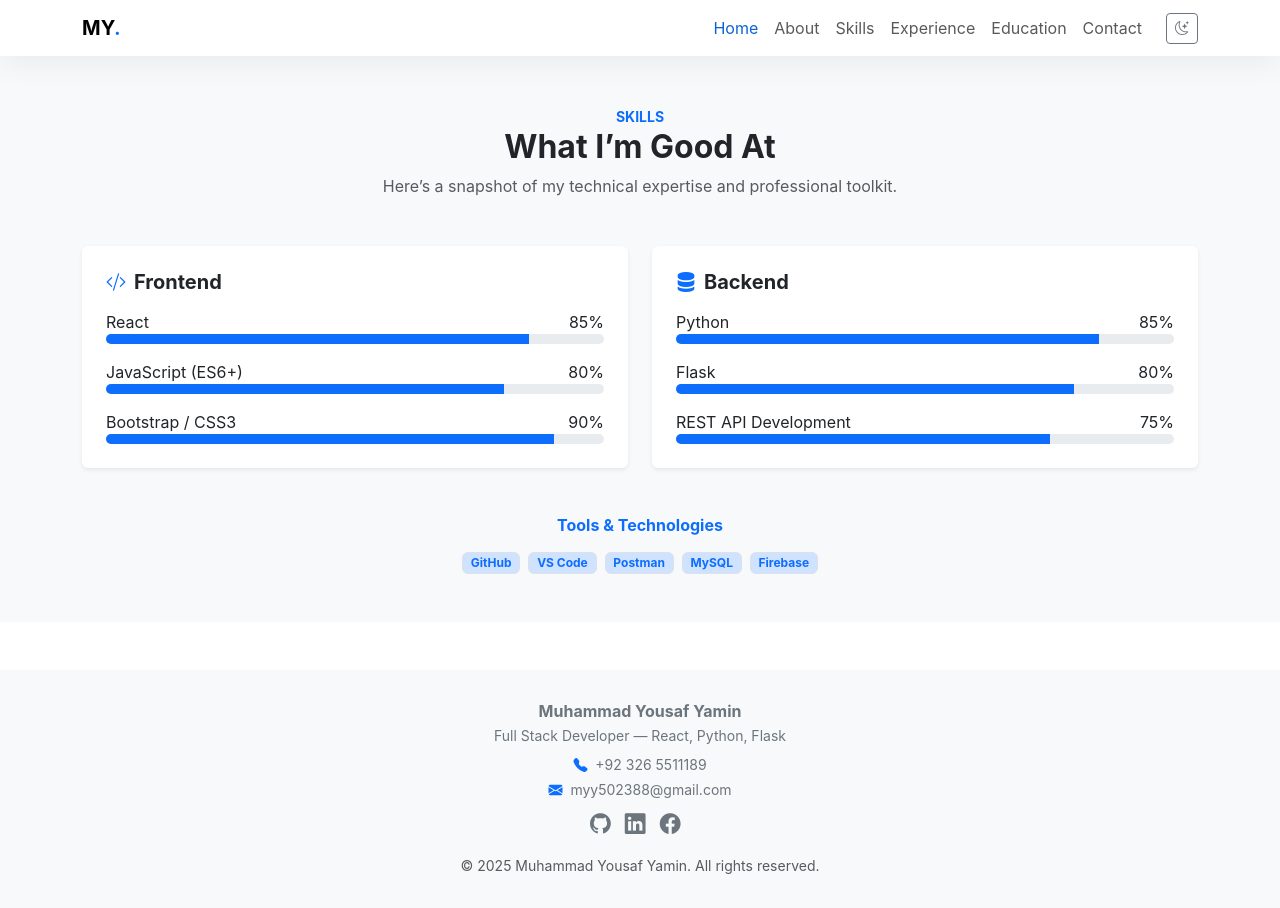
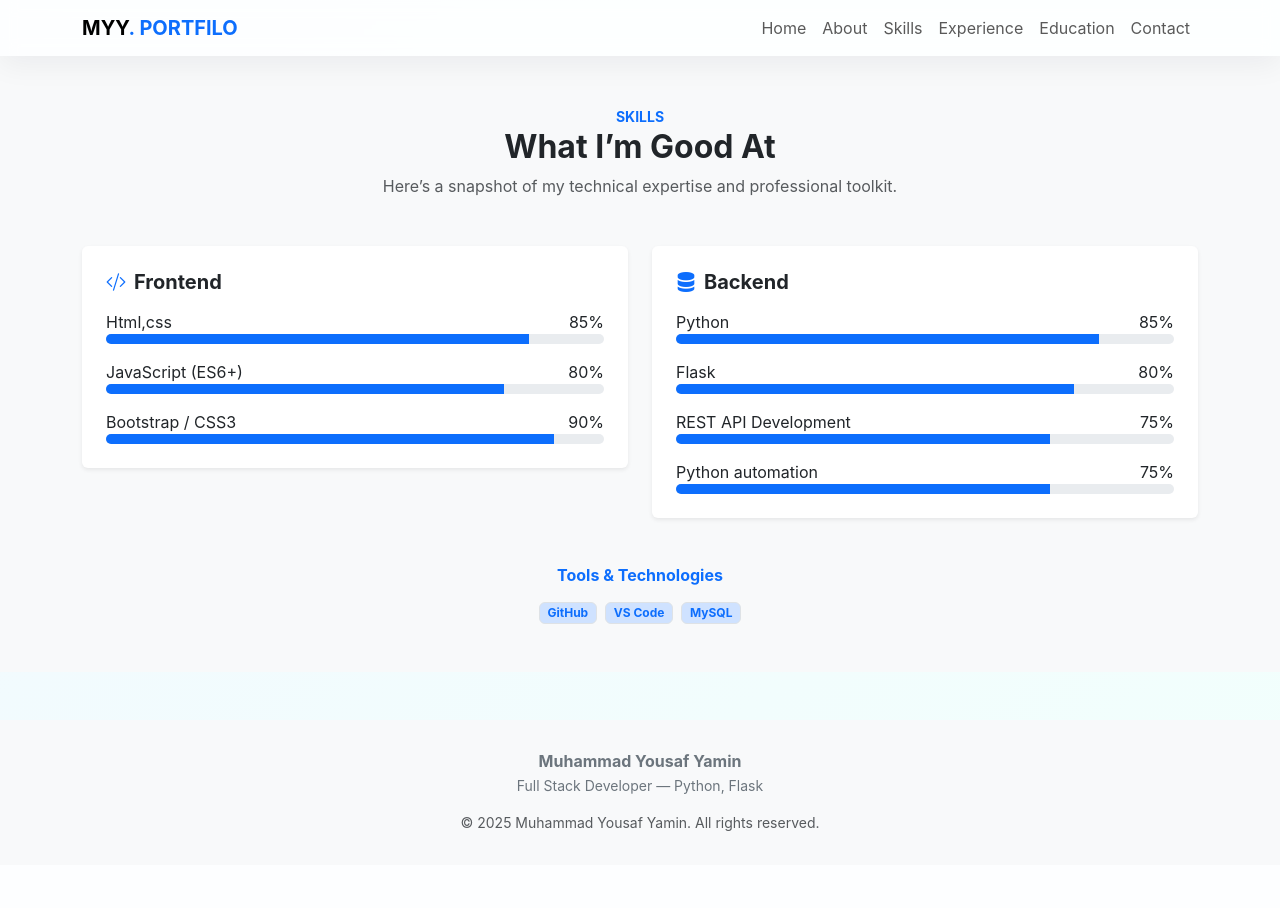
Before and after one commit to myy475855-code/flask-portfilo, a Flask app: page /skills in a window 1280 px wide. After the commit the page ends 831 px from the top, so only its background shows below. Run offline with Flask 3, Linux system fonts and the light colour scheme.

Commit message:
Add files via upload

```diff
--- a/templates/about.html
+++ b/templates/about.html
@@ -21,7 +21,7 @@
       <div class="col-md-7">
         <h4 class="fw-bold mb-3">Hi, I'm <span class="text-primary">Muhammad Yousaf Yamin</span></h4>
         <p class="text-muted mb-3">
-          I’m a <strong>Full Stack Developer</strong> specializing in <strong>React</strong> and <strong>Python Flask</strong>.
+          I am a Full Stack Developer skilled in creating user-friendly interfaces and building APIs for smooth communication between app components. I work with Python automation and the Flask framework to develop reliable web applications. I enjoy solving problems and stay updated with new technologies to improve user experiences.
           I focus on building responsive, user-friendly web applications and writing clean, maintainable code.
         </p>
         <p class="text-muted mb-4">
--- a/templates/base.html
+++ b/templates/base.html
@@ -15,7 +15,7 @@
     }
     body {
       font-family: "Inter", system-ui, sans-serif;
-      background-color: #fff;
+      background: linear-gradient(to bottom right, rgba(0,123,255,0.05), rgba(0,255,200,0.05));
       color: #212529;
       scroll-behavior: smooth;
       transition: background 0.3s, color 0.3s;
@@ -59,23 +59,20 @@
   <!-- NAVBAR -->
   <nav class="navbar navbar-expand-lg sticky-top">
     <div class="container">
-      <a class="navbar-brand fw-bold" href="{{ url_for('home') }}">MY<span class="text-primary">.</span></a>
+      <a class="navbar-brand fw-bold" href="{{ url_for('home') }}">MYY<span class="text-primary">. PORTFILO</span></a>
       <button class="navbar-toggler" type="button" data-bs-toggle="collapse" data-bs-target="#mainNav">
         <span class="navbar-toggler-icon"></span>
       </button>
 
       <div class="collapse navbar-collapse" id="mainNav">
         <ul class="navbar-nav ms-auto mb-2 mb-lg-0 text-center">
-          <li class="nav-item"><a class="nav-link active" href="{{ url_for('home') }}">Home</a></li>
+          <li class="nav-item"><a class="nav-link" href="{{ url_for('home') }}">Home</a></li>
           <li class="nav-item"><a class="nav-link" href="{{ url_for('about') }}">About</a></li>
           <li class="nav-item"><a class="nav-link" href="{{ url_for('skills') }}">Skills</a></li>
           <li class="nav-item"><a class="nav-link" href="{{ url_for('experience') }}">Experience</a></li>
           <li class="nav-item"><a class="nav-link" href="{{ url_for('education') }}">Education</a></li>
           <li class="nav-item"><a class="nav-link" href="{{ url_for('contact') }}">Contact</a></li>
         </ul>
-        <button id="themeToggle" class="btn btn-sm btn-outline-secondary ms-lg-3">
-          <i id="themeIcon" class="bi bi-moon-stars"></i>
-        </button>
       </div>
     </div>
   </nav>
@@ -87,14 +84,7 @@
   <footer class="mt-5">
     <div class="container text-center">
       <h6 class="fw-bold mb-1">Muhammad Yousaf Yamin</h6>
-      <p class="small mb-2">Full Stack Developer — React, Python, Flask</p>
-      <p class="small mb-1"><i class="bi bi-telephone-fill text-primary me-1"></i> +92 326 5511189</p>
-      <p class="small mb-1"><i class="bi bi-envelope-fill text-primary me-1"></i> myy502388@gmail.com</p>
-      <div class="mt-2">
-        <a href="#" class="social-icon"><i class="bi bi-github"></i></a>
-        <a href="#" class="social-icon"><i class="bi bi-linkedin"></i></a>
-        <a href="#" class="social-icon"><i class="bi bi-facebook"></i></a>
-      </div>
+      <p class="small mb-2">Full Stack Developer —  Python, Flask</p>
       <p class="mt-3 mb-0 small text-muted">© {{ 2025 }} Muhammad Yousaf Yamin. All rights reserved.</p>
     </div>
   </footer>
--- a/templates/contact.html
+++ b/templates/contact.html
@@ -19,8 +19,8 @@
           <p class="mb-2"><i class="bi bi-envelope-fill text-primary me-2"></i> myy502388@gmail.com</p>
           <p class="mb-3"><i class="bi bi-geo-alt-fill text-primary me-2"></i> Faisalabad, Pakistan</p>
           <div>
-            <a href="#" class="btn btn-outline-primary btn-sm me-2"><i class="bi bi-github me-1"></i>GitHub</a>
-            <a href="#" class="btn btn-outline-primary btn-sm"><i class="bi bi-linkedin me-1"></i>LinkedIn</a>
+            <a href="https://github.com/myy475855-code" class="btn btn-outline-primary btn-sm me-2"><i class="bi bi-github me-1"></i>GitHub</a>
+            <a href="https://www.linkedin.com/in/muhammad-yousaf-905532391" class="btn btn-outline-primary btn-sm"><i class="bi bi-linkedin me-1"></i>LinkedIn</a>
           </div>
         </div>
       </div>
--- a/templates/education.html
+++ b/templates/education.html
@@ -21,7 +21,7 @@
         </div>
 
         <div class="card p-4 border-start border-4 border-primary shadow-sm">
-          <h5 class="fw-bold mb-1">Intermediate (Pre-Engineering)</h5>
+          <h5 class="fw-bold mb-1">Intermediate (ICS)</h5>
           <small class="text-muted">Aspire College Faisalabad — 2022</small>
           <p class="text-muted mt-2 mb-0">
             Completed studies with strong focus on mathematics and physics, building analytical thinking skills.
--- a/templates/experience.html
+++ b/templates/experience.html
@@ -24,7 +24,7 @@
           <h5 class="fw-bold mb-1">Front-End & API Developer</h5>
           <small class="text-muted">NutriWell — June 2024 – July 2024</small>
           <p class="text-muted mt-2 mb-0">
-            Built React-based UI components, integrated REST APIs, and ensured pixel-perfect responsiveness.
+            Built UI components, integrated REST APIs, and ensured pixel-perfect responsiveness.
           </p>
         </div>
 
--- a/templates/index.html
+++ b/templates/index.html
@@ -8,8 +8,7 @@
       <div class="col-lg-7">
         <h1 class="display-4 fw-bold">Hi, I'm <span class="text-primary">Muhammad Yousaf Yamin</span></h1>
         <p class="lead text-muted mt-3 mb-4">
-          Full Stack Developer specializing in <strong>React</strong>, <strong>Python</strong>, and <strong>Flask</strong>.
-          I create modern web applications that combine speed, aesthetics, and functionality.
+          I am a Full Stack Developer skilled in creating user-friendly interfaces and building APIs for smooth communication between app components. I work with Python automation and the Flask framework to develop reliable web applications. I enjoy solving problems and stay updated with new technologies to improve user experiences.
         </p>
         <div class="d-flex flex-column flex-sm-row gap-3">
           <a href="{{ url_for('contact') }}" class="btn btn-outline-primary btn-lg">
--- a/templates/skills.html
+++ b/templates/skills.html
@@ -18,7 +18,7 @@
 
           <div class="mb-3">
             <div class="d-flex justify-content-between">
-              <span>React</span><span>85%</span>
+              <span>Html,css</span><span>85%</span>
             </div>
             <div class="progress" style="height:10px;">
               <div class="progress-bar bg-primary" style="width:85%"></div>
@@ -68,9 +68,18 @@
             </div>
           </div>
 
+          <div class="mb-3">
+            <div class="d-flex justify-content-between">
+              <span>REST API Development</span><span>75%</span>
+            </div>
+            <div class="progress" style="height:10px;">
+              <div class="progress-bar bg-primary" style="width:75%"></div>
+            </div>
+          </div>
+
           <div>
             <div class="d-flex justify-content-between">
-              <span>REST API Development</span><span>75%</span>
+              <span>Python automation</span><span>75%</span>
             </div>
             <div class="progress" style="height:10px;">
               <div class="progress-bar bg-primary" style="width:75%"></div>
@@ -86,9 +95,7 @@
       <div class="d-flex flex-wrap justify-content-center gap-2">
         <span class="badge bg-primary-subtle text-primary border">GitHub</span>
         <span class="badge bg-primary-subtle text-primary border">VS Code</span>
-        <span class="badge bg-primary-subtle text-primary border">Postman</span>
         <span class="badge bg-primary-subtle text-primary border">MySQL</span>
-        <span class="badge bg-primary-subtle text-primary border">Firebase</span>
       </div>
     </div>
   </div>
```
